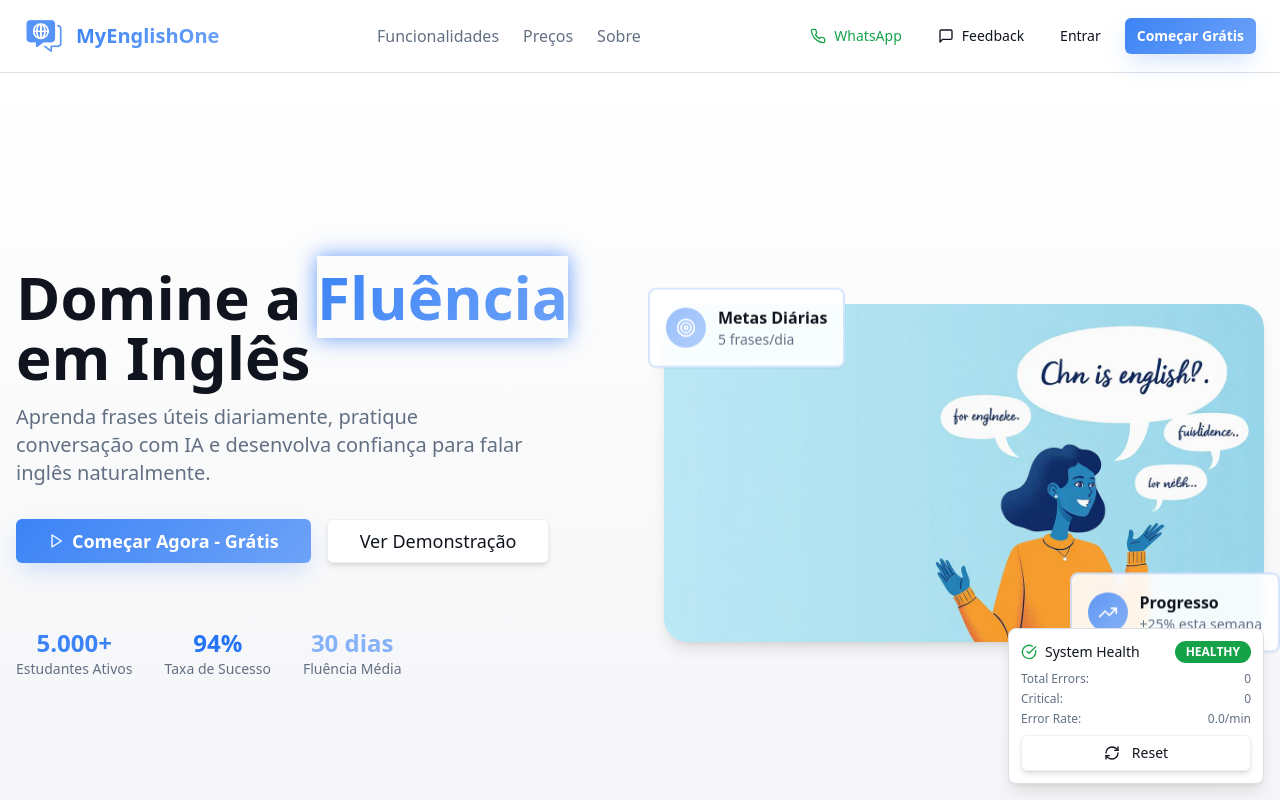
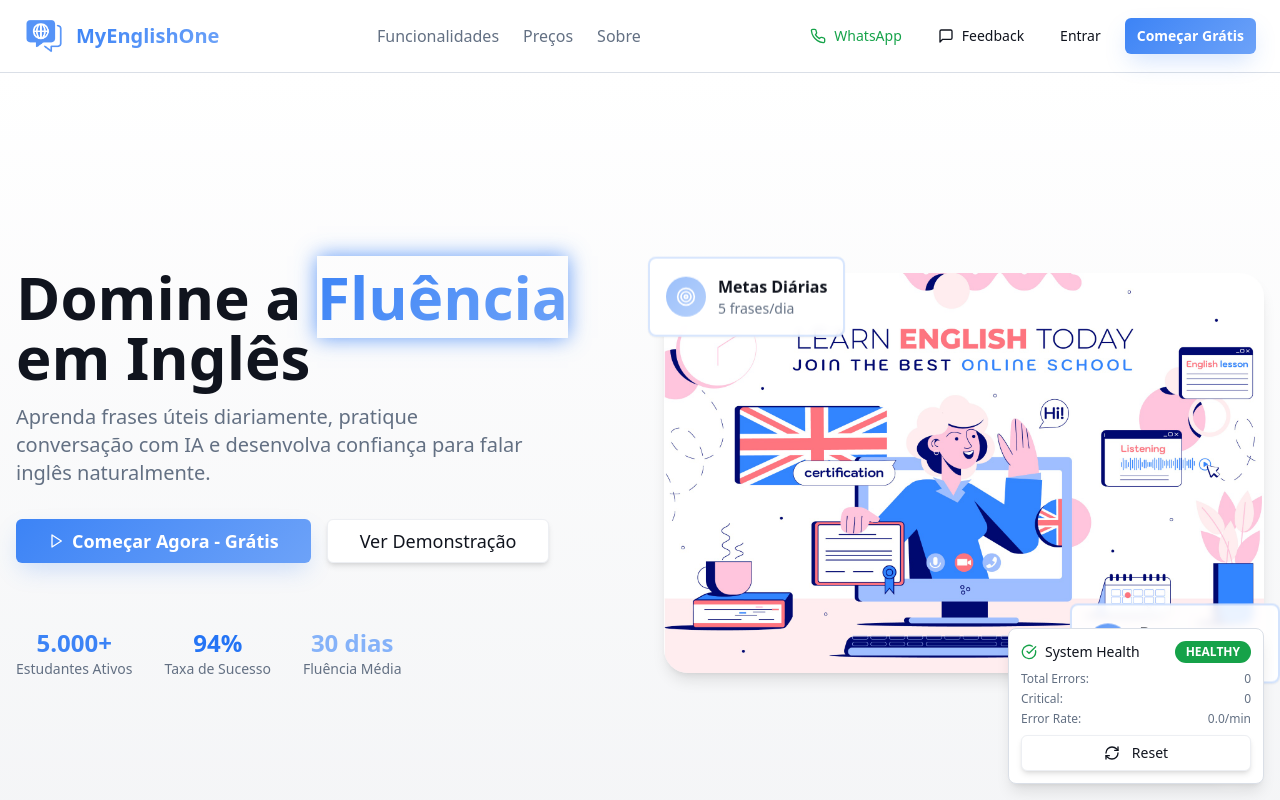
Before and after one commit to suportwebs-dotcom/thy-happy-youth-33, a React (Vite) app: page / in a window 1280 px wide. Shown: the top 800 px of the page. Built offline with nearby package versions, Linux system fonts and the light colour scheme.

Commit message:
Update main page image

```diff
--- a/src/components/HeroSection.tsx
+++ b/src/components/HeroSection.tsx
@@ -2,7 +2,7 @@ import { Button } from "@/components/ui/button";
 import { Card } from "@/components/ui/card";
 import { Play, Target, TrendingUp, Users } from "lucide-react";
 import { Link } from "react-router-dom";
-import heroImage from "@/assets/hero-illustration.jpg";
+import heroImage from "@/assets/new-hero-illustration.jpg";
 
 export const HeroSection = () => {
   return (
@@ -61,7 +61,7 @@ export const HeroSection = () => {
             <div className="relative rounded-3xl overflow-hidden shadow-elevated hover:shadow-primary transition-all duration-500 hover:scale-[1.02]">
               <img
                 src={heroImage}
-                alt="Pessoa praticando conversação em inglês com confiança"
+                alt="Ilustração de aprendizado de inglês online com pessoa acenando, certificação e ferramentas de estudo"
                 className="w-full h-auto transition-transform duration-500 hover:scale-105"
               />
               <div className="absolute inset-0 bg-gradient-hero/10"></div>
```
Also changed, not shown: src/assets/new-hero-illustration.jpg (added).
